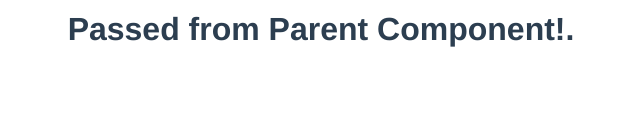
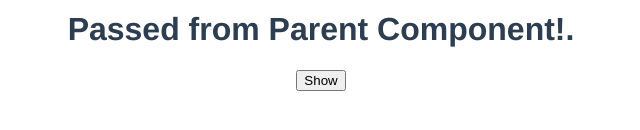
Before and after one commit to kimhjj/vue-todo-app, a Vue app: page / in a window 1280 px wide. Shown: the part 274-404 px from the top of the page, without its empty margins (319-959 px from the left). Built offline with nearby package versions, Linux system fonts and the light colour scheme.

Commit message:
on event

```diff
--- a/src/App.vue
+++ b/src/App.vue
@@ -2,7 +2,7 @@
   <div id="app">
     <img alt="Vue logo" src="./assets/logo.png">
     <!-- message-value 속성에 title 값을 담아서 자식에게 전달한다. -->
-    <HelloWorld v-bind:message-value="title"/>
+    <HelloWorld v-bind:message-value="title" v-on:show-log="printText"/>
   </div>
 </template>
 
@@ -19,6 +19,11 @@ export default {
       title: "Passed from Parent Component!."
     }
   },
+  methods: {
+    printText() {
+      alert('received an event!');
+    }
+  },
 }
 </script>
 
--- a/src/components/HelloWorld.vue
+++ b/src/components/HelloWorld.vue
@@ -1,7 +1,8 @@
 <template>
   <div class="hello">
     <h1>{{ messageValue }}</h1>
-
+    <!-- v-on:click === @click -->
+    <button @click="showLog">Show</button>
   </div>
 </template>
 
@@ -11,7 +12,13 @@ export default {
   // props: {
   //   msg: String
   // }
-  props: ['messageValue']
+  props: ['messageValue'],
+  methods: {
+    showLog: function() {
+      // 이벤트 전달
+      this.$emit('show-log');
+    }
+  }
 }
 </script>
 
```
